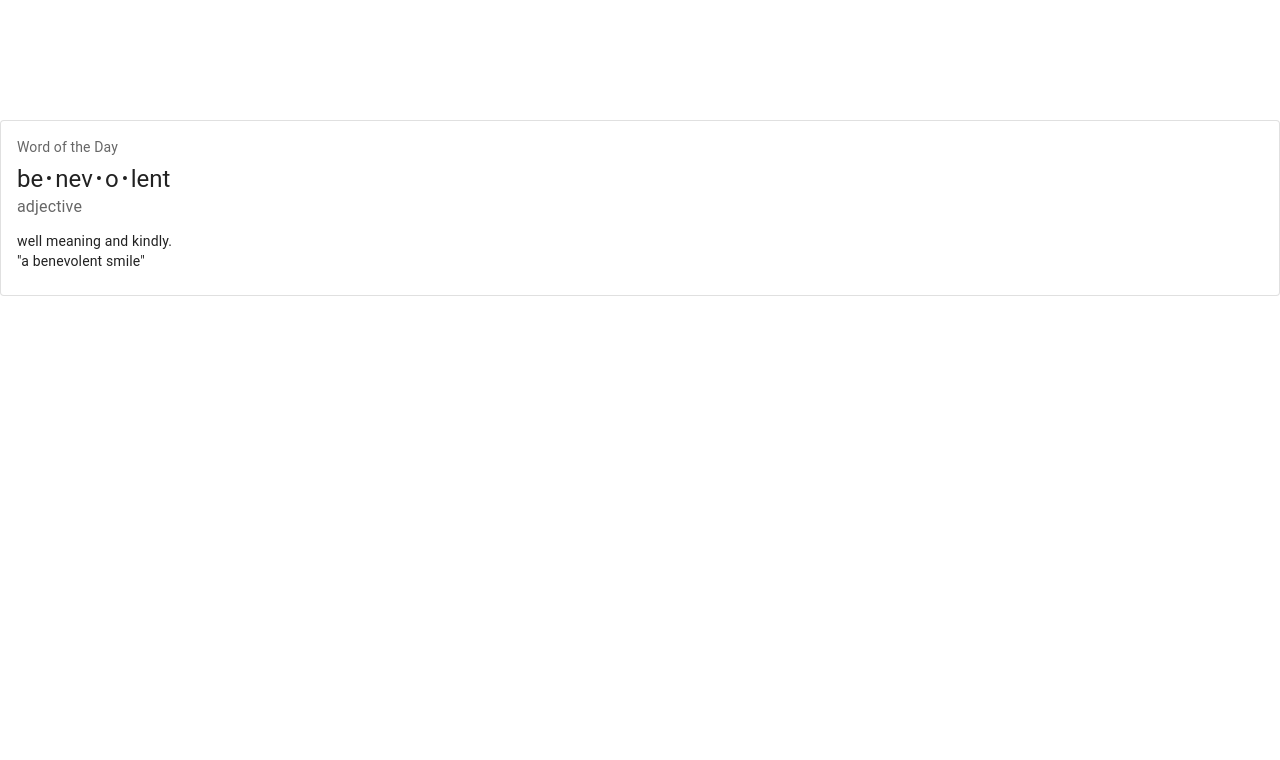
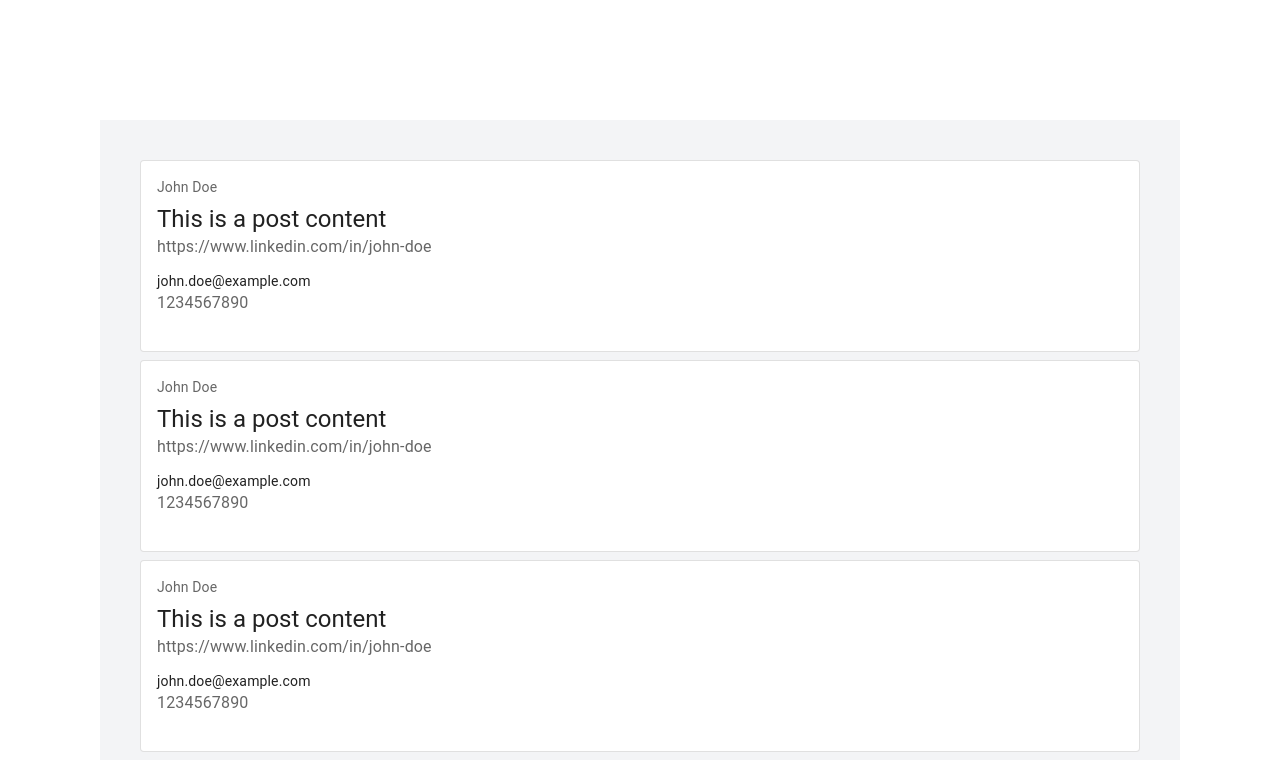
Before and after one commit to arnab1656/scrapple_v1.0, a Next.js app: page / in a window 1280 px wide. Shown: the part 740-1500 px from the top of the page. Before the commit the page ends 1036 px from the top, so only its background shows below. Built offline with nearby package versions, Linux system fonts and the light colour scheme.

Commit message:
home structer done

```diff
--- a/src/app/page.tsx
+++ b/src/app/page.tsx
@@ -1,8 +1,39 @@
 "use client";
 
-import OutlinedCard from "@/components/MUI_comp/card";
+import OutlinedCard from "@/components/MUI_comp/postCard";
 import { Button } from "@/components/ui/button";
 import { Textarea } from "@/components/ui/textarea";
+
+const dummyData = [
+  {
+    postContent: "This is a post content",
+    authorName: "John Doe",
+    profileURL: "https://www.linkedin.com/in/john-doe",
+    email: "john.doe@example.com",
+    phone: "1234567890",
+  },
+  {
+    postContent: "This is a post content",
+    authorName: "John Doe",
+    profileURL: "https://www.linkedin.com/in/john-doe",
+    email: "john.doe@example.com",
+    phone: "1234567890",
+  },
+  {
+    postContent: "This is a post content",
+    authorName: "John Doe",
+    profileURL: "https://www.linkedin.com/in/john-doe",
+    email: "john.doe@example.com",
+    phone: "1234567890",
+  },
+  {
+    postContent: "This is a post content",
+    authorName: "John Doe",
+    profileURL: "https://www.linkedin.com/in/john-doe",
+    email: "john.doe@example.com",
+    phone: "1234567890",
+  },
+];
 
 export default function Home() {
   return (
@@ -28,8 +59,19 @@ export default function Home() {
           <h1 className="text-2xl font-bold">Scraped Organized Data (below)</h1>
         </div>
       </section>
-      <section>
-        <OutlinedCard />
+      <section className="flex flex-col gap-2 mx-[100px] p-10 bg-gray-100">
+        {dummyData.map((item, key) => {
+          return (
+            <OutlinedCard
+              key={key}
+              postContent={item.postContent}
+              authorName={item.authorName}
+              profileURL={item.profileURL}
+              email={item.email}
+              phone={item.phone}
+            />
+          );
+        })}
       </section>
     </>
   );
--- a/src/components/MUI_comp/card.tsx
+++ /dev/null
@@ -1,45 +0,0 @@
-"use client";
-
-import * as React from "react";
-import Box from "@mui/material/Box";
-import Card from "@mui/material/Card";
-import CardContent from "@mui/material/CardContent";
-import Typography from "@mui/material/Typography";
-
-const bull = (
-  <Box
-    component="span"
-    sx={{ display: "inline-block", mx: "2px", transform: "scale(0.8)" }}
-  >
-    •
-  </Box>
-);
-
-const card = (
-  <React.Fragment>
-    <CardContent>
-      <Typography gutterBottom sx={{ color: "text.secondary", fontSize: 14 }}>
-        Word of the Day
-      </Typography>
-      <Typography variant="h5" component="div">
-        be{bull}nev{bull}o{bull}lent
-      </Typography>
-      <Typography sx={{ color: "text.secondary", mb: 1.5 }}>
-        adjective
-      </Typography>
-      <Typography variant="body2">
-        well meaning and kindly.
-        <br />
-        {'"a benevolent smile"'}
-      </Typography>
-    </CardContent>
-  </React.Fragment>
-);
-
-export default function OutlinedCard() {
-  return (
-    <Box sx={{ minWidth: 275 }}>
-      <Card variant="outlined">{card}</Card>
-    </Box>
-  );
-}
--- /dev/null
+++ b/src/components/MUI_comp/postCard.tsx
@@ -0,0 +1,60 @@
+"use client";
+
+import * as React from "react";
+import Box from "@mui/material/Box";
+import Card from "@mui/material/Card";
+import CardContent from "@mui/material/CardContent";
+import Typography from "@mui/material/Typography";
+
+interface PostCardProps {
+  postContent: string;
+  authorName: string;
+  profileURL: string;
+  email: string;
+  phone?: string;
+}
+
+export default function OutlinedCard({
+  postContent,
+  authorName,
+  profileURL,
+  email,
+  phone,
+}: PostCardProps) {
+  return (
+    <Box sx={{ minWidth: 275 }}>
+      <Card variant="outlined">
+        <CardContent>
+          <Typography
+            gutterBottom
+            sx={{ color: "text.secondary", fontSize: 14 }}
+          >
+            {authorName}
+          </Typography>
+          <Typography variant="h5" component="div">
+            {postContent}
+          </Typography>
+          <Typography sx={{ color: "text.secondary", mb: 1.5 }}>
+            {profileURL}
+          </Typography>
+          <Typography variant="body2">{email}</Typography>
+          {phone && (
+            <Typography sx={{ color: "text.secondary", mb: 1.5 }}>
+              {phone}
+            </Typography>
+          )}
+        </CardContent>
+      </Card>
+    </Box>
+  );
+}
+
+OutlinedCard.displayName = "OutlinedCard";
+
+//🔍 Key Extracted Information:
+
+// Author Name: Jitendrasinh Rana
+// Profile URL: https://www.linkedin.com/in/jnrana
+// email: jitendrasinhrana@gmail.com
+// phone?: +91 98250 00000
+// postContent: string
```
